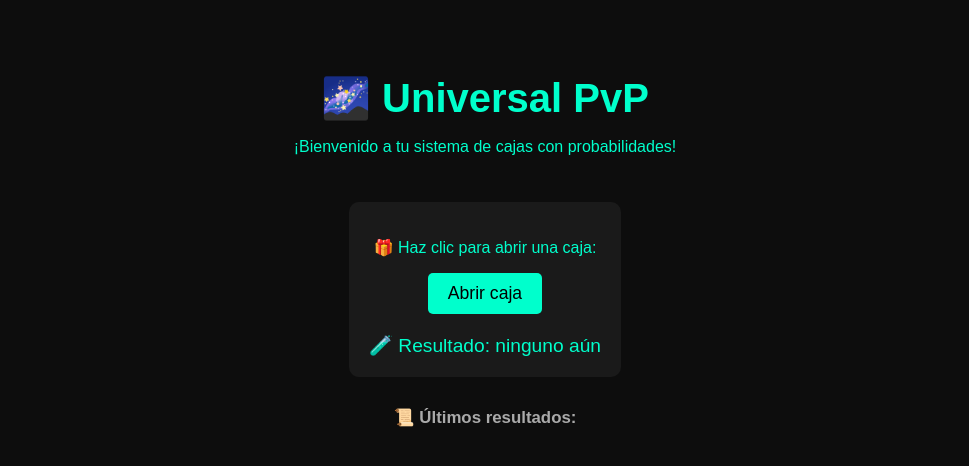
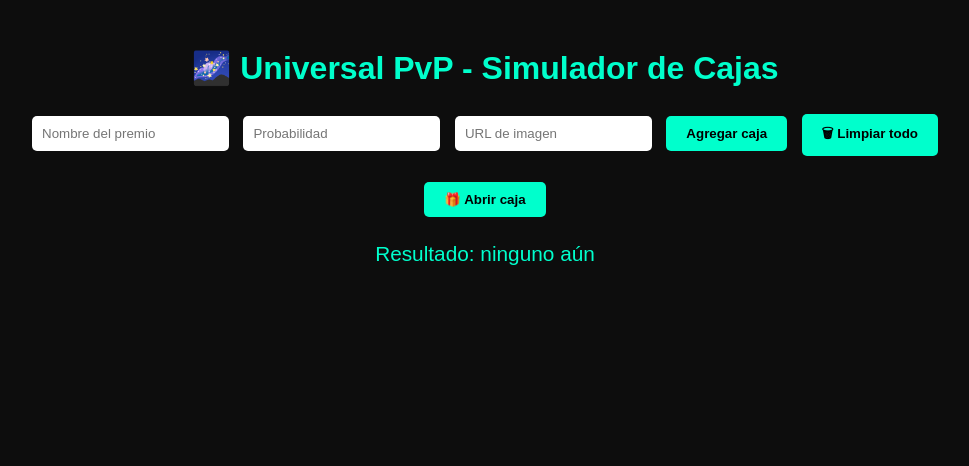
Before and after one commit to DarixXD/Universal-PvP, a plain HTML site: page index.html in a window 1280 px wide. Shown: the whole page, without its empty margins (155-1124 px from the left). Drawn offline with Linux system fonts and the light colour scheme.

Commit message:
Update index.html

```diff
--- a/index.html
+++ b/index.html
@@ -8,108 +8,146 @@
   <link rel="icon" href="https://i.imgur.com/dwWvkC0.png" type="image/png" />
   <style>
     body {
-      font-family: Arial, sans-serif;
       background-color: #0d0d0d;
       color: #00ffcc;
+      font-family: Arial, sans-serif;
       text-align: center;
-      padding: 40px;
+      padding: 20px;
     }
 
-    h1 {
-      font-size: 2.5em;
-      margin-bottom: 0.2em;
-    }
-
-    .box {
-      background-color: #1a1a1a;
-      padding: 20px;
-      border-radius: 10px;
-      display: inline-block;
-      margin-top: 30px;
+    input {
+      padding: 10px;
+      margin: 5px;
+      border-radius: 5px;
+      border: none;
     }
 
     button {
-      background-color: #00ffcc;
+      background: #00ffcc;
       border: none;
-      color: #000;
       padding: 10px 20px;
-      font-size: 1.1em;
+      font-weight: bold;
+      cursor: pointer;
       border-radius: 5px;
-      cursor: pointer;
-      transition: 0.3s;
+      margin: 5px;
     }
 
-    button:hover {
-      background-color: #00c2a8;
+    #resultado {
+      margin-top: 20px;
+      font-size: 1.3em;
     }
 
-    #result {
-      margin-top: 20px;
-      font-size: 1.2em;
+    #imagenResultado {
+      margin-top: 10px;
+      max-width: 200px;
     }
 
-    #history {
-      margin-top: 30px;
-      color: #aaa;
-      font-size: 0.9em;
+    li {
+      list-style: none;
+      margin: 8px;
+      background-color: #1a1a1a;
+      padding: 10px;
+      border-radius: 5px;
     }
   </style>
 </head>
 <body>
-  <h1>🌌 Universal PvP</h1>
-  <p>¡Bienvenido a tu sistema de cajas con probabilidades!</p>
+  <h1>🌌 Universal PvP - Simulador de Cajas</h1>
 
-  <div class="box">
-    <p>🎁 Haz clic para abrir una caja:</p>
-    <button onclick="abrirCaja()">Abrir caja</button>
-    <div id="result">🧪 Resultado: ninguno aún</div>
-  </div>
+  <input id="nombre" type="text" placeholder="Nombre del premio">
+  <input id="porcentaje" type="number" placeholder="Probabilidad">
+  <input id="imagen" type="text" placeholder="URL de imagen">
+  <button onclick="agregarCaja()">Agregar caja</button>
+  <button onclick="limpiarCajas()">🗑 Limpiar todo</button>
 
-  <div id="history"></div>
+  <ul id="lista"></ul>
+
+  <button onclick="abrirCaja()">🎁 Abrir caja</button>
+
+  <div id="resultado">Resultado: ninguno aún</div>
+  <img id="imagenResultado" src="" alt="Imagen del resultado" style="display:none"/>
 
   <script>
-    const premios = [
-      { nombre: "Espada Legendaria", prob: 5 },
-      { nombre: "Armadura de Hierro", prob: 15 },
-      { nombre: "100 Monedas", prob: 30 },
-      { nombre: "Nada 😞", prob: 50 }
-    ];
+    let cajas = JSON.parse(localStorage.getItem("cajas")) || [];
+
+    function guardarCajas() {
+      localStorage.setItem("cajas", JSON.stringify(cajas));
+    }
+
+    function agregarCaja() {
+      const nombre = document.getElementById("nombre").value;
+      const porcentaje = parseFloat(document.getElementById("porcentaje").value);
+      const imagen = document.getElementById("imagen").value;
+
+      if (!nombre || isNaN(porcentaje) || porcentaje <= 0) {
+        alert("Nombre y porcentaje válidos son obligatorios.");
+        return;
+      }
+
+      cajas.push({ nombre, porcentaje, imagen });
+      guardarCajas();
+      actualizarLista();
+
+      document.getElementById("nombre").value = "";
+      document.getElementById("porcentaje").value = "";
+      document.getElementById("imagen").value = "";
+    }
+
+    function actualizarLista() {
+      const lista = document.getElementById("lista");
+      lista.innerHTML = "";
+      cajas.forEach((caja, i) => {
+        const li = document.createElement("li");
+        li.textContent = `${caja.nombre} (${caja.probabilidad || caja.porcentaje}%)`;
+        lista.appendChild(li);
+      });
+    }
 
     function abrirCaja() {
-      let total = premios.reduce((sum, item) => sum + item.prob, 0);
+      if (cajas.length === 0) {
+        alert("Agrega al menos una caja.");
+        return;
+      }
+
+      const total = cajas.reduce((sum, c) => sum + c.porcentaje, 0);
       let random = Math.random() * total;
       let acumulado = 0;
-      let resultado = "Nada";
 
-      for (let item of premios) {
-        acumulado += item.prob;
+      for (const caja of cajas) {
+        acumulado += caja.porcentaje;
         if (random <= acumulado) {
-          resultado = item.nombre;
-          break;
+          document.getElementById("resultado").textContent = "Resultado: " + caja.nombre;
+
+          const img = document.getElementById("imagenResultado");
+          if (caja.imagen) {
+            img.src = caja.imagen;
+            img.style.display = "block";
+          } else {
+            img.style.display = "none";
+          }
+          return;
         }
       }
-
-      document.getElementById("result").textContent = "🧪 Resultado: " + resultado;
-
-      // Guardar historial
-      let historial = JSON.parse(localStorage.getItem("historial") || "[]");
-      historial.push(resultado);
-      localStorage.setItem("historial", JSON.stringify(historial));
-      mostrarHistorial(historial);
     }
 
-    function mostrarHistorial(historial) {
-      let html = "<h3>📜 Últimos resultados:</h3><ul>";
-      let ultimos = historial.slice(-5).reverse();
-      for (let item of ultimos) {
-        html += "<li>" + item + "</li>";
-      }
-      html += "</ul>";
-      document.getElementById("history").innerHTML = html;
+    function limpiarCajas() {
+      if (!confirm("¿Seguro que quieres eliminar todas las cajas?")) return;
+      cajas = [];
+      guardarCajas();
+      actualizarLista();
+      document.getElementById("resultado").textContent = "Resultado: ninguno aún";
+      document.getElementById("imagenResultado").style.display = "none";
     }
 
-    // Cargar historial al iniciar
-    mostrarHistorial(JSON.parse(localStorage.getItem("historial") || "[]"));
+    actualizarLista();
+  </script>
+
+  <script>
+    if ('serviceWorker' in navigator) {
+      navigator.serviceWorker.register('service-worker.js')
+        .then(() => console.log("✅ Service Worker registrado"))
+        .catch(err => console.error("❌ Error:", err));
+    }
   </script>
 </body>
 </html>
```
